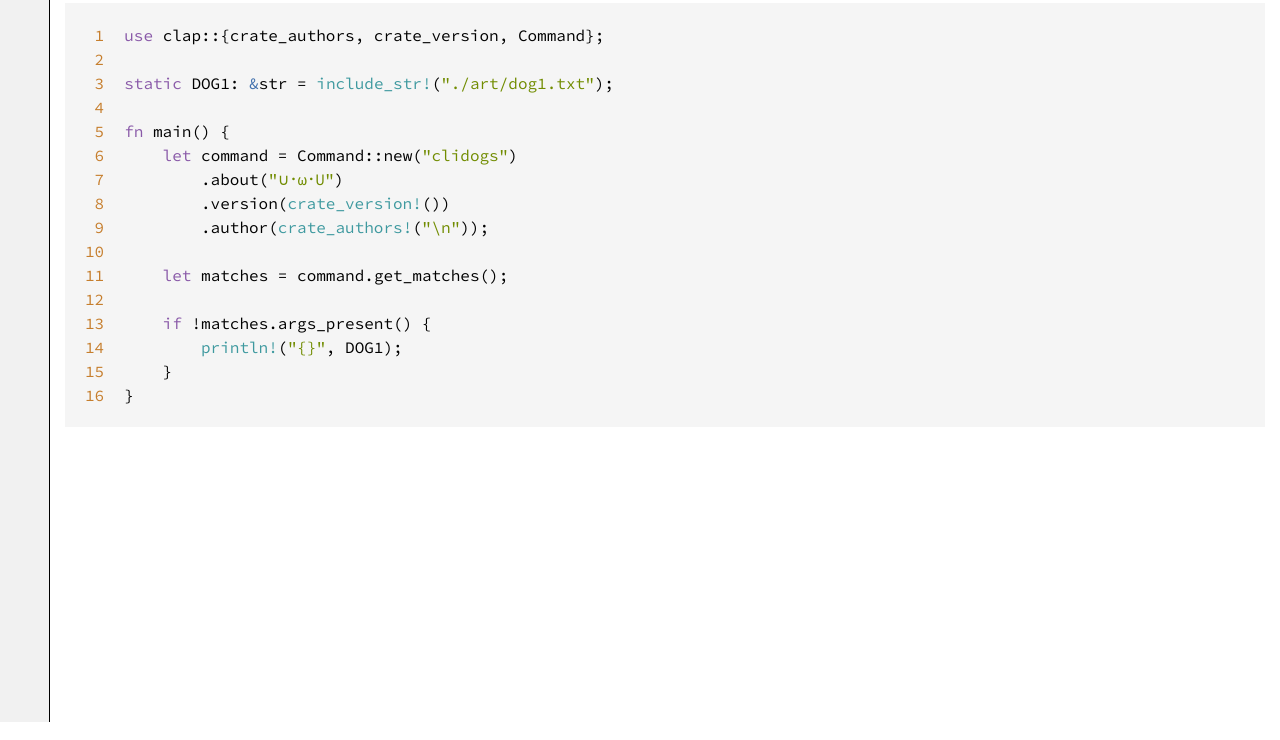
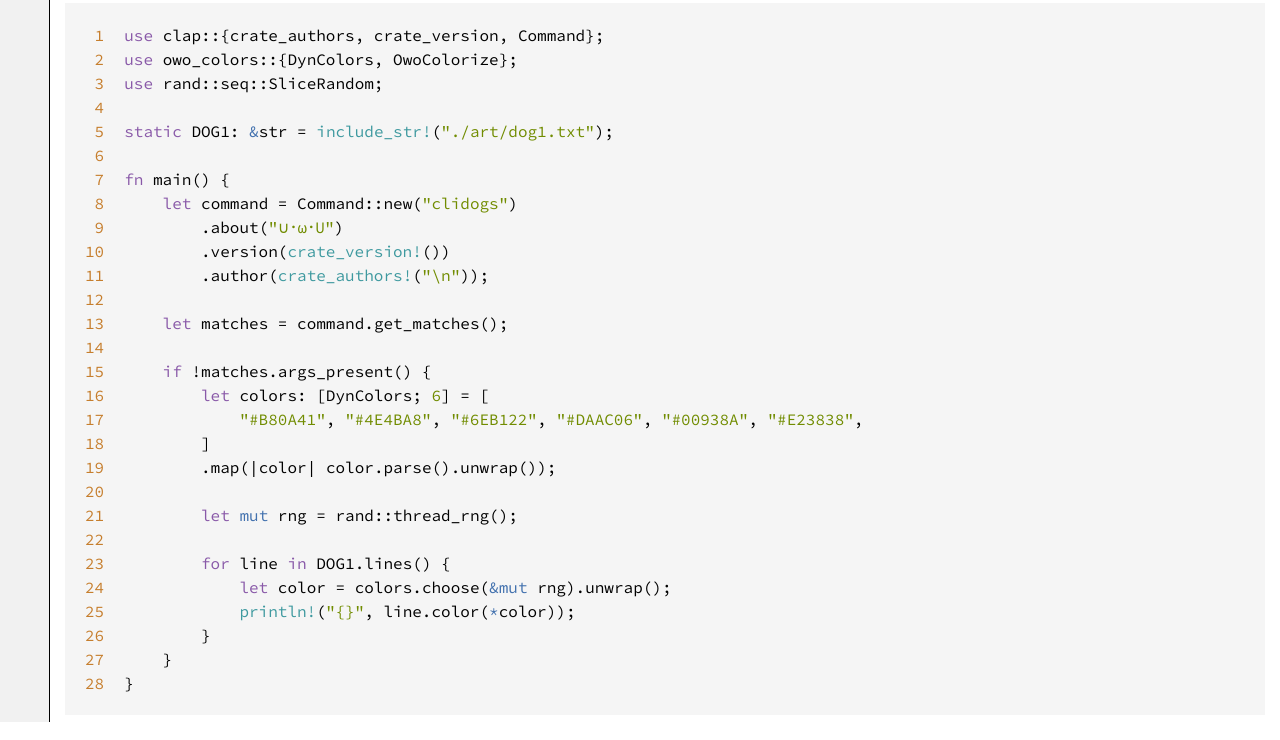
Before and after one commit to letsbuilda/clidogs, a plain HTML site: page src/clidogs/main.rs.html in a window 1280 px wide. Shown: the part 78-818 px from the top of the page. Drawn offline with Linux system fonts and the light colour scheme.

Commit message:
deploy: 5f1fb7e03408aeda7d77ee6e6798b159b41ede4a

```diff
--- a/src/clidogs/main.rs.html
+++ b/src/clidogs/main.rs.html
@@ -19,7 +19,21 @@
 <span id="14">14</span>
 <span id="15">15</span>
 <span id="16">16</span>
+<span id="17">17</span>
+<span id="18">18</span>
+<span id="19">19</span>
+<span id="20">20</span>
+<span id="21">21</span>
+<span id="22">22</span>
+<span id="23">23</span>
+<span id="24">24</span>
+<span id="25">25</span>
+<span id="26">26</span>
+<span id="27">27</span>
+<span id="28">28</span>
 </pre><pre class="rust"><code><span class="kw">use</span> <span class="ident">clap</span>::{<span class="ident">crate_authors</span>, <span class="ident">crate_version</span>, <span class="ident">Command</span>};
+<span class="kw">use</span> <span class="ident">owo_colors</span>::{<span class="ident">DynColors</span>, <span class="ident">OwoColorize</span>};
+<span class="kw">use</span> <span class="ident">rand::seq::SliceRandom</span>;
 
 <span class="kw">static</span> <span class="ident">DOG1</span>: <span class="kw-2">&amp;</span><span class="ident">str</span> <span class="op">=</span> <span class="macro">include_str!</span>(<span class="string">&quot;./art/dog1.txt&quot;</span>);
 
@@ -32,7 +46,17 @@
     <span class="kw">let</span> <span class="ident">matches</span> <span class="op">=</span> <span class="ident">command</span>.<span class="ident">get_matches</span>();
 
     <span class="kw">if</span> <span class="op">!</span><span class="ident">matches</span>.<span class="ident">args_present</span>() {
-        <span class="macro">println!</span>(<span class="string">&quot;{}&quot;</span>, <span class="ident">DOG1</span>);
+        <span class="kw">let</span> <span class="ident">colors</span>: [<span class="ident">DynColors</span>; <span class="number">6</span>] <span class="op">=</span> [
+            <span class="string">&quot;#B80A41&quot;</span>, <span class="string">&quot;#4E4BA8&quot;</span>, <span class="string">&quot;#6EB122&quot;</span>, <span class="string">&quot;#DAAC06&quot;</span>, <span class="string">&quot;#00938A&quot;</span>, <span class="string">&quot;#E23838&quot;</span>,
+        ]
+        .<span class="ident">map</span>(<span class="op">|</span><span class="ident">color</span><span class="op">|</span> <span class="ident">color</span>.<span class="ident">parse</span>().<span class="ident">unwrap</span>());
+
+        <span class="kw">let</span> <span class="kw-2">mut</span> <span class="ident">rng</span> <span class="op">=</span> <span class="ident">rand::thread_rng</span>();
+
+        <span class="kw">for</span> <span class="ident">line</span> <span class="kw">in</span> <span class="ident">DOG1</span>.<span class="ident">lines</span>() {
+            <span class="kw">let</span> <span class="ident">color</span> <span class="op">=</span> <span class="ident">colors</span>.<span class="ident">choose</span>(<span class="kw-2">&amp;mut</span> <span class="ident">rng</span>).<span class="ident">unwrap</span>();
+            <span class="macro">println!</span>(<span class="string">&quot;{}&quot;</span>, <span class="ident">line</span>.<span class="ident">color</span>(<span class="kw-2">*</span><span class="ident">color</span>));
+        }
     }
 }
 </code></pre></div>
```
Also changed, not shown: clidogs/fn.main.html (+1 -1 lines), clidogs/index.html (+1 -1 lines), clidogs/static.DOG1.html (+1 -1 lines).
